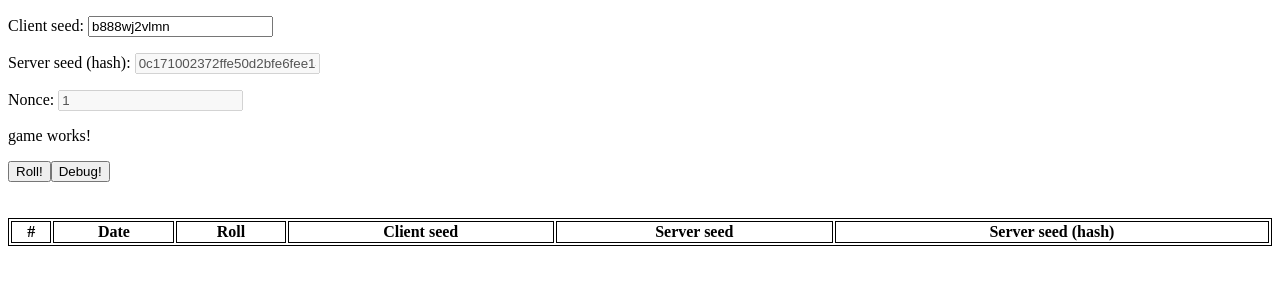
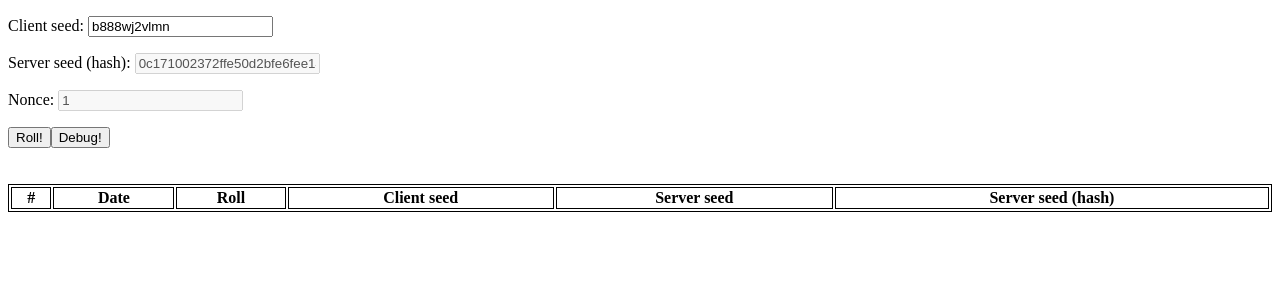
Before and after one commit to 840/provably-fair, an Angular app: page / in a window 1280 px wide. Shown: the top 300 px of the page. Built offline with nearby package versions, Linux system fonts and the light colour scheme.

Commit message:
Remove html / scss from game component

```diff
--- a/src/app/games/game/game.component.html
+++ /dev/null
@@ -1 +0,0 @@
-<p>game works!</p>
--- a/src/app/games/game/game.component.ts
+++ b/src/app/games/game/game.component.ts
@@ -3,8 +3,8 @@ import { GameService } from './game.service'
 
 @Component({
   selector: 'app-game',
-  templateUrl: './game.component.html',
-  styleUrls: ['./game.component.scss']
+  template: ``,
+  styles: []
 })
 export class GameComponent implements OnInit {
 
```
Also changed, not shown: src/app/games/game/game.component.scss (deleted).
